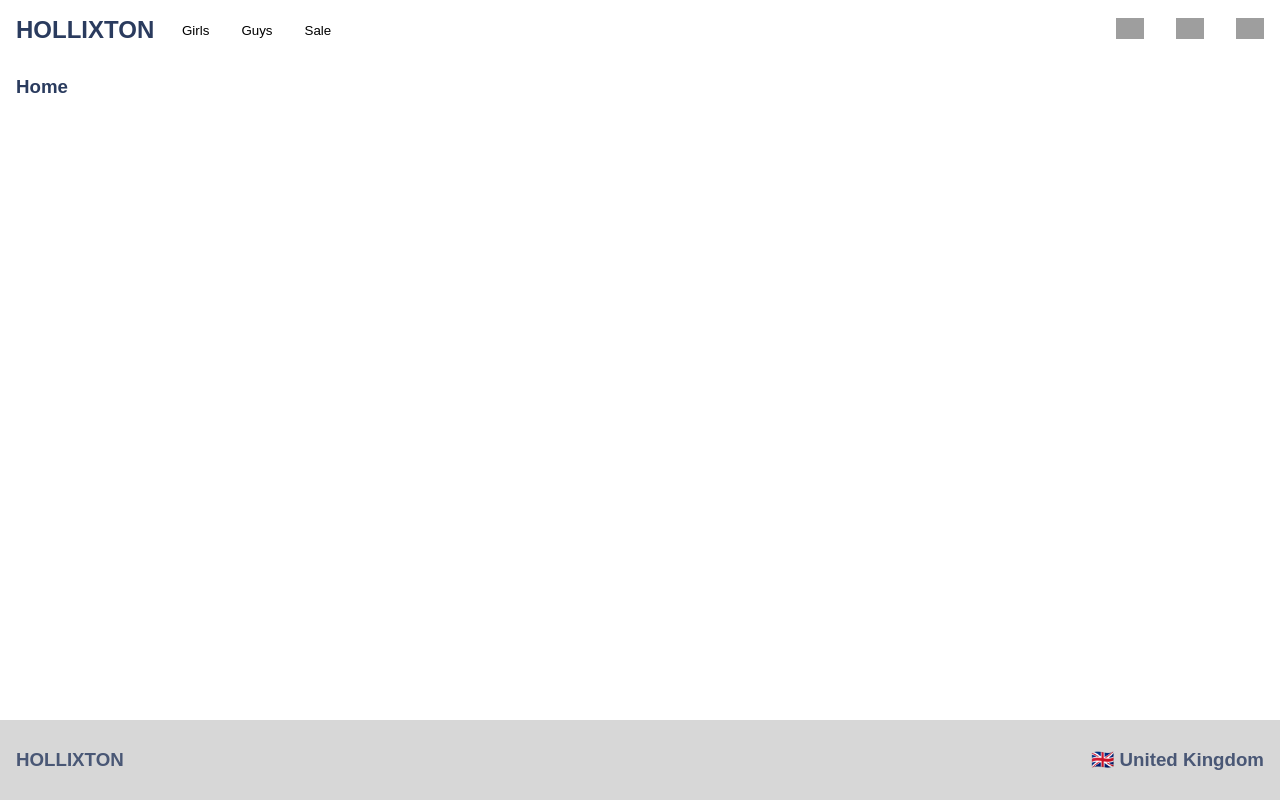
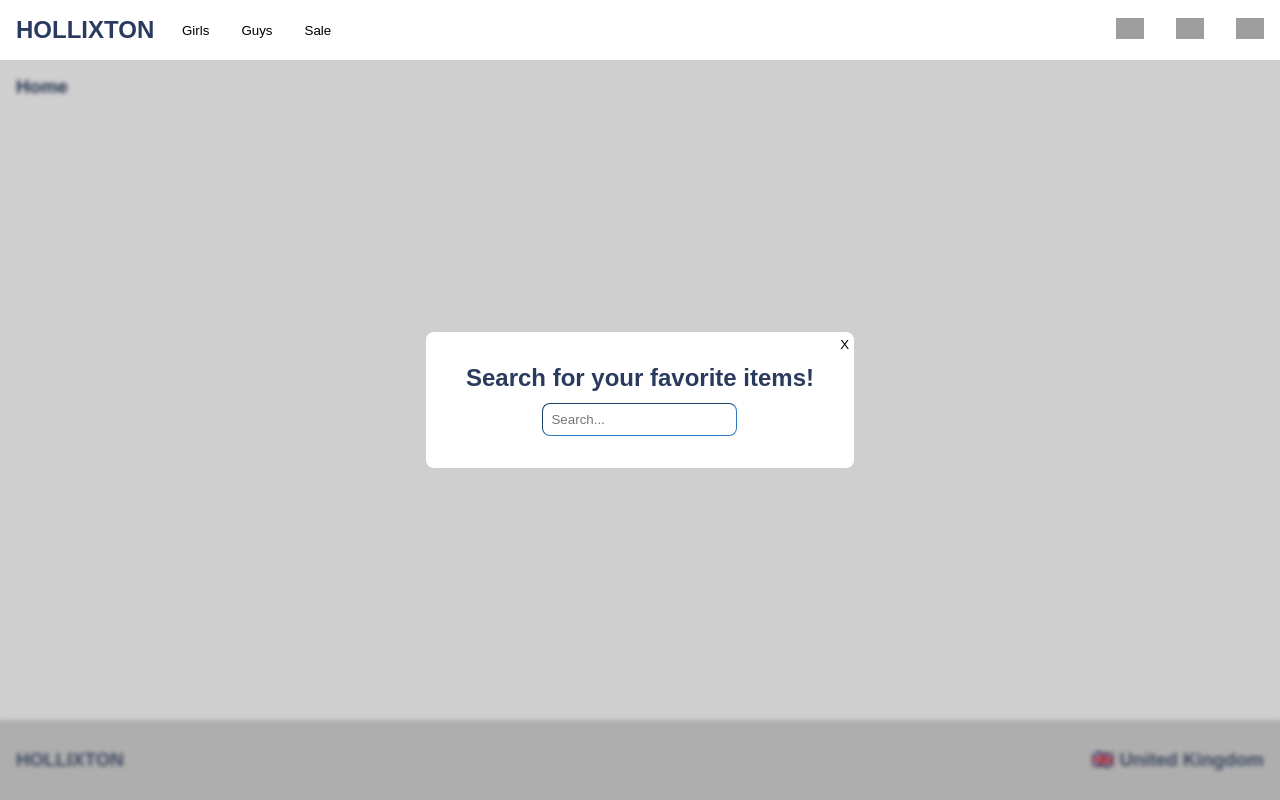
Before and after one commit to MarvinRoot/hoxton-js-hollixton, a plain HTML site: page index.html in a window 1280 px wide. Both pictures are taken after a click on the button 1130 px from the left and 29 px from the top of the page. Drawn offline with Linux system fonts and the light colour scheme; no server answers; grey boxes are pictures that could not be loaded.

Commit message:
Added the modal for search button

```diff
--- a/index.js
+++ b/index.js
@@ -1,11 +1,15 @@
 const state = {
     store: [],
-    selectedGender: ''
+    selectedGender: '',
+    selectedModal: '',
+    search: ''
 }
+
+// fetch from the server
 function getProducts() {
     return fetch('http://localhost:3000/store').then(resp => resp.json())
 }
-
+// listen to the buttons in the left side of nav (Girls, Guys, Sale)
 function listenToGenderNavBar(button) {
     button.addEventListener('click', function(){
         state.selectedGender = ''
@@ -13,7 +17,7 @@ function listenToGenderNavBar(button) {
         render()
     })
 }
-
+// returns an array of the products we want to show on the main page
 function getProductsToDisplay() {
     let productsToDisplay = state.store
 
@@ -34,7 +38,7 @@ function getProductsToDisplay() {
 
     return productsToDisplay
 }
-
+// helps tagging the new products
 function isItemNew(product) {
     const daysToConsider = 11
 
@@ -49,7 +53,7 @@ function isItemNew(product) {
 
     return msForProductDate > msForTenDaysAgo
 }
-
+// renders the header
 function renderHeader() {
     const headerEl = document.createElement('header')
 
@@ -84,6 +88,10 @@ function renderHeader() {
     headerNavRightMenu.setAttribute('class', 'nav-right-menu')
     const navBarSearch = document.createElement('li')
     const navBarSearchButton = document.createElement('button')
+    navBarSearchButton.addEventListener('click', function() {
+        state.selectedModal = 'search'
+        render()
+    })
     const navBarSearchButtonIcon = document.createElement('img')
     navBarSearchButtonIcon.setAttribute('src', 'https://img.icons8.com/material-outlined/50/000000/search--v1.png')
     navBarSearchButton.append(navBarSearchButtonIcon)
@@ -91,6 +99,10 @@ function renderHeader() {
 
     const navBarProfile = document.createElement('li')
     const navBarProfileButton = document.createElement('button')
+    navBarProfileButton.addEventListener('click', function() {
+        state.selectedModal = 'profile'
+        render()
+    })
     const navBarProfileButtonIcon = document.createElement('img')
     navBarProfileButtonIcon.setAttribute('src', 'https://img.icons8.com/small/50/000000/gender-neutral-user.png')
     navBarProfileButton.append(navBarProfileButtonIcon)
@@ -98,6 +110,10 @@ function renderHeader() {
 
     const navBarBag = document.createElement('li')
     const navBarBagButton = document.createElement('button')
+    navBarBagButton.addEventListener('click', function() {
+        state.selectedModal = 'bag'
+        render()
+    })
     const navBarBagButtonIcon = document.createElement('img')
     navBarBagButtonIcon.setAttribute('src', 'https://img.icons8.com/material-outlined/16/000000/shopping-bag.png')
     navBarBagButton.append(navBarBagButtonIcon)
@@ -109,7 +125,7 @@ function renderHeader() {
     headerEl.append(headerH2El,headerNav)
     document.body.append(headerEl)
 }
-
+// renders a product item
 function renderProductItem(product, productList) {
     const productEl = document.createElement('li')
     productEl.setAttribute('class','product-item')
@@ -152,7 +168,7 @@ function renderProductItem(product, productList) {
 
     productList.append(productEl)
 }
-
+// renders the entire main section
 function renderMain() {
     const mainEl = document.createElement('main')
 
@@ -170,7 +186,7 @@ function renderMain() {
     mainEl.append(mainH3El, productList)
     document.body.append(mainEl)
 }
-
+// renders footer
 function renderFooter() {
     const footerEl = document.createElement('footer')
 
@@ -185,12 +201,62 @@ function renderFooter() {
     footerEl.append(footerH3El, footerH3ElRight)
     document.body.append(footerEl)
 }
+// render the modal for search button
+function renderSearchModal() {
+    const modalWrapper = document.createElement('div')
+    modalWrapper.setAttribute('class', 'modal-wrapper')
+    modalWrapper.addEventListener('click', function() {
+        state.selectedModal = ''
+        render()
+    })
+
+    const modalEl = document.createElement('div')
+    modalEl.setAttribute('class', 'modal')
+    modalEl.addEventListener('click', function(event) {
+        event.stopPropagation()
+    })
+
+    const closeModalBtn = document.createElement('button')
+    closeModalBtn.setAttribute('class', 'modal__close-btn')
+    closeModalBtn.textContent = 'X'
+    closeModalBtn.addEventListener('click', function() {
+        state.selectedModal = ''
+        render()
+    })
+
+    const searchModalTitle = document.createElement('h2')
+    searchModalTitle.textContent = 'Search for your favorite items!'
+    const searchModalForm = document.createElement('form')
+    searchModalForm.addEventListener('submit', function(event) {
+        event.preventDefault()
+        state.search = searchModalInput.value
+
+        state.modal = ''
+        render()
+    })
+
+    const searchModalInput = document.createElement('input')
+    searchModalInput.setAttribute('class', 'modal__input')
+    searchModalInput.setAttribute('placeholder', 'Search...')
+
+    searchModalForm.append(searchModalInput)
+    modalEl.append(closeModalBtn, searchModalTitle, searchModalForm)
+    modalWrapper.append(modalEl)
+
+    document.body.append(modalWrapper)
+}
+// picks which one of the modals to show
+function renderModal() {
+    if(state.selectedModal ===  '') return
+    if (state.selectedModal === 'search') renderSearchModal()
+}
 
 function render() {
     document.body.innerHTML = ''
     renderHeader()
     renderMain()
     renderFooter()
+    renderModal()
 }
 
 function init() {
--- a/style.css
+++ b/style.css
@@ -133,3 +133,45 @@ footer {
     padding: 1rem;
     justify-items: end;
 }
+
+.modal-wrapper {
+    position: fixed;
+    top: 0;
+    left: 0;
+    height: 100vh;
+    width: 100vw;
+
+    background-color: #00000030;
+
+    backdrop-filter: blur(2px);
+
+    display: grid;
+    place-items: center;
+}
+
+.modal {
+    display: grid;
+    background-color: white;
+    border-radius: 0.5rem;
+    padding: 2rem 2.5rem;
+    place-items: center;
+    position: relative;
+}
+
+.modal__close-btn {
+    position: absolute;
+    top: 0;
+    right: 0;
+
+    background: none;
+    border: none;
+    padding: 0.3rem;
+}
+
+.modal__input {
+    border-radius: .5rem;
+    border-color: rgb(47, 122, 192);
+    border-width: 1px;
+    margin-top: .7rem;
+    padding: .5rem;
+}
```
